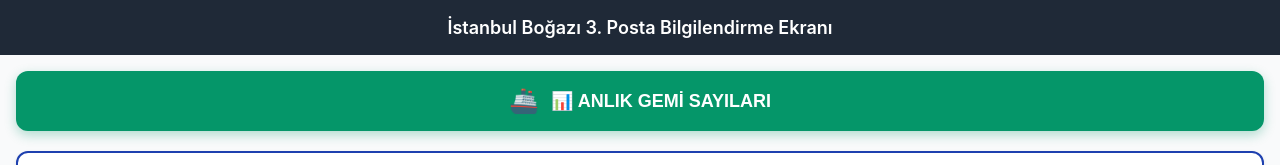
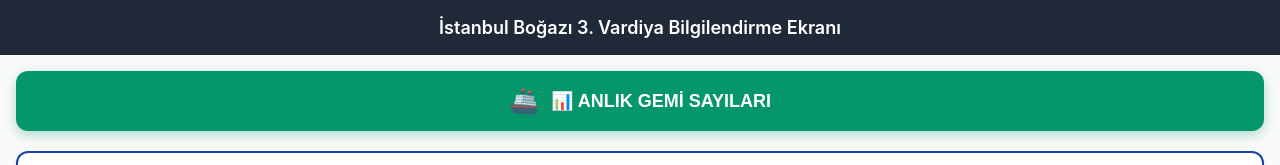
Before and after one commit to kagantatlici/vardiya-bilgi-paneli-firebase, a React (Vite) app: page / in a window 1280 px wide. Shown: the top 165 px of the page. Built offline with nearby package versions, Linux system fonts and the light colour scheme; no server answers; the database is empty.

Commit message:
Update MainScreen.tsx

```diff
--- a/src/components/MainScreen.tsx
+++ b/src/components/MainScreen.tsx
@@ -550,7 +550,7 @@ const MainScreen: React.FC = () => {
       {/* Header */}
       <header style={{ backgroundColor: "#1f2937", color: "white", padding: "16px" }}>
         <h1 style={{ fontSize: "18px", fontWeight: "600", textAlign: "center", lineHeight: "1.3" }}>
-          İstanbul Boğazı 3. Posta Bilgilendirme Ekranı
+          İstanbul Boğazı 3. Vardiya Bilgilendirme Ekranı
         </h1>
       </header>
 
```
